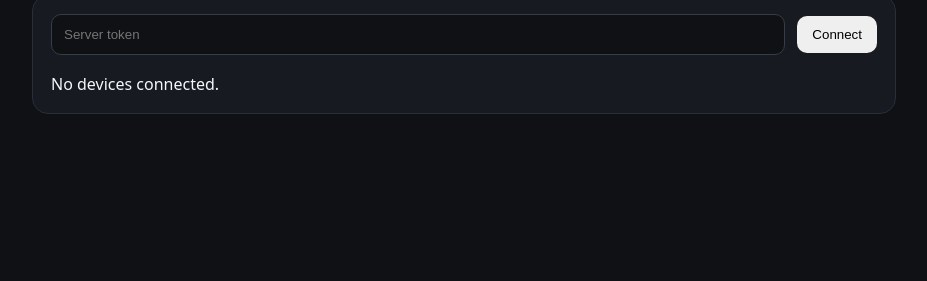
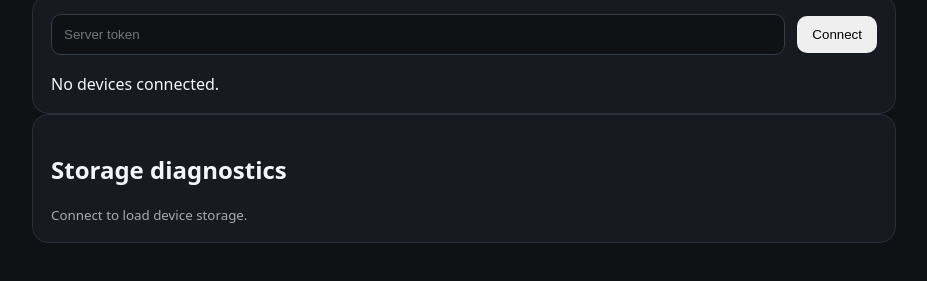
Before and after one commit to menx61694-star/tost, a plain HTML site: page web/index.html in a window 1280 px wide. Shown: the part 119-400 px from the top of the page, without its empty margins (176-1103 px from the left). Drawn offline with nearby package versions, Linux system fonts and the light colour scheme.

Commit message:
Add storage diagnostics script to dashboard

```diff
--- a/web/index.html
+++ b/web/index.html
@@ -17,5 +17,6 @@
   </main>
   <script src="https://unpkg.com/leaflet@1.9.4/dist/leaflet.js"></script>
   <script src="/app.js"></script>
+  <script src="/storage.js"></script>
 </body>
 </html>
```
